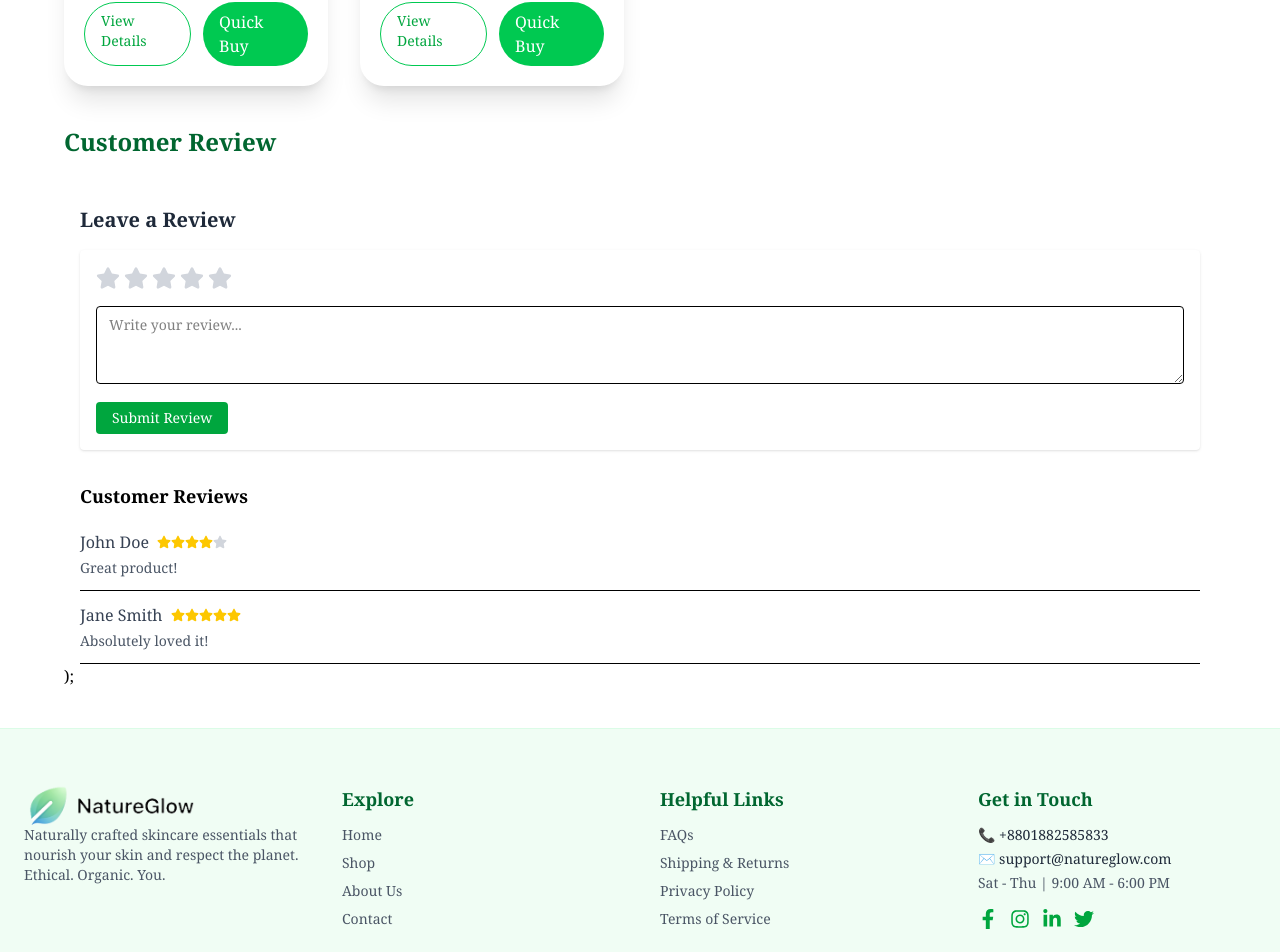
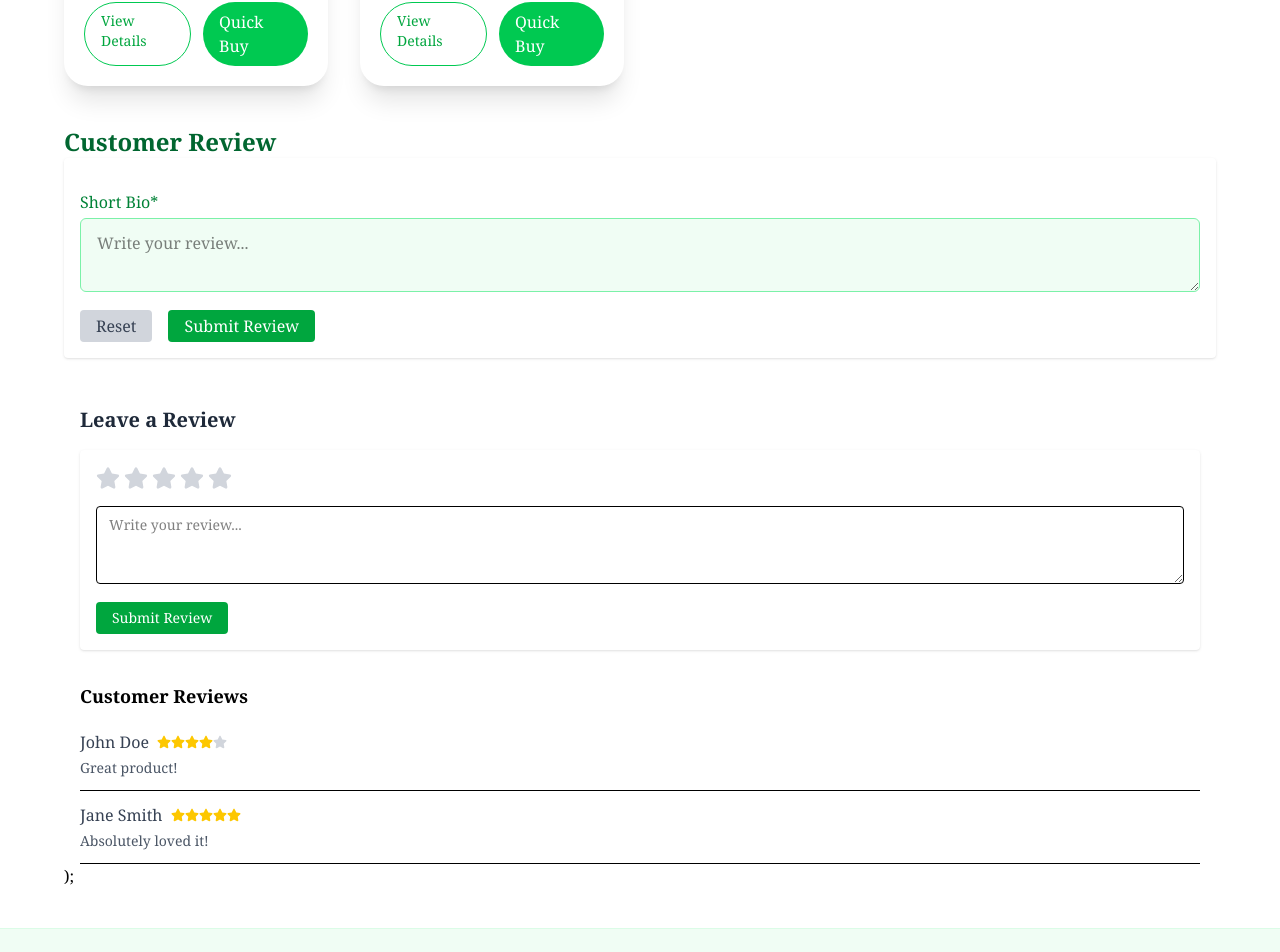
Before and after one commit to md-abu-naim/NatureGlow, a React (Vite) app: page /details/1 in a window 1280 px wide. Shown: the part 1126-2078 px from the top of the page. Built offline with nearby package versions, Linux system fonts and the light colour scheme; no server answers.

Commit message:
review form & submit button

```diff
--- a/src/Components/ProductDetails.jsx
+++ b/src/Components/ProductDetails.jsx
@@ -124,7 +124,16 @@ const ProductDetails = () => {
             </div>
             <div className='mt-10'>
                 <h3 className='text-2xl text-green-800 font-bold'>Customer Review</h3>
-
+                <form className='p-4 rounded shadow'>
+                    <div className="w-full mt-4">
+                        <label className="block text-green-700 font-medium mb-1">Short Bio*</label>
+                        <textarea name="shortBio" rows='2' className="w-full px-4 py-3 border border-green-300 rounded-md focus:outline-none focus:ring-2 focus:ring-green-400 bg-green-50" placeholder="Write your review..."></textarea>
+                    </div>
+                    <div className="mt-3 flex gap-4">
+                        <button type="reset" className="px-4 py-1 bg-gray-300 text-gray-700 rounded hover:bg-gray-400">Reset</button>
+                        <button type="submit" className="px-4 py-1 bg-green-600 text-white font-medium rounded hover:bg-green-700">Submit Review</button>
+                    </div>
+                </form>
             </div>
             <div className=" mt-12 px-4">
                 <h2 className="text-xl font-bold text-gray-800 mb-4">Leave a Review</h2>
@@ -143,8 +152,8 @@ const ProductDetails = () => {
                                 >
                                     <FaStar
                                         className={`text-2xl transition ${currentRating <= (hover || rating)
-                                                ? "text-yellow-400"
-                                                : "text-gray-300"
+                                            ? "text-yellow-400"
+                                            : "text-gray-300"
                                             }`}
                                     />
                                 </button>
```
